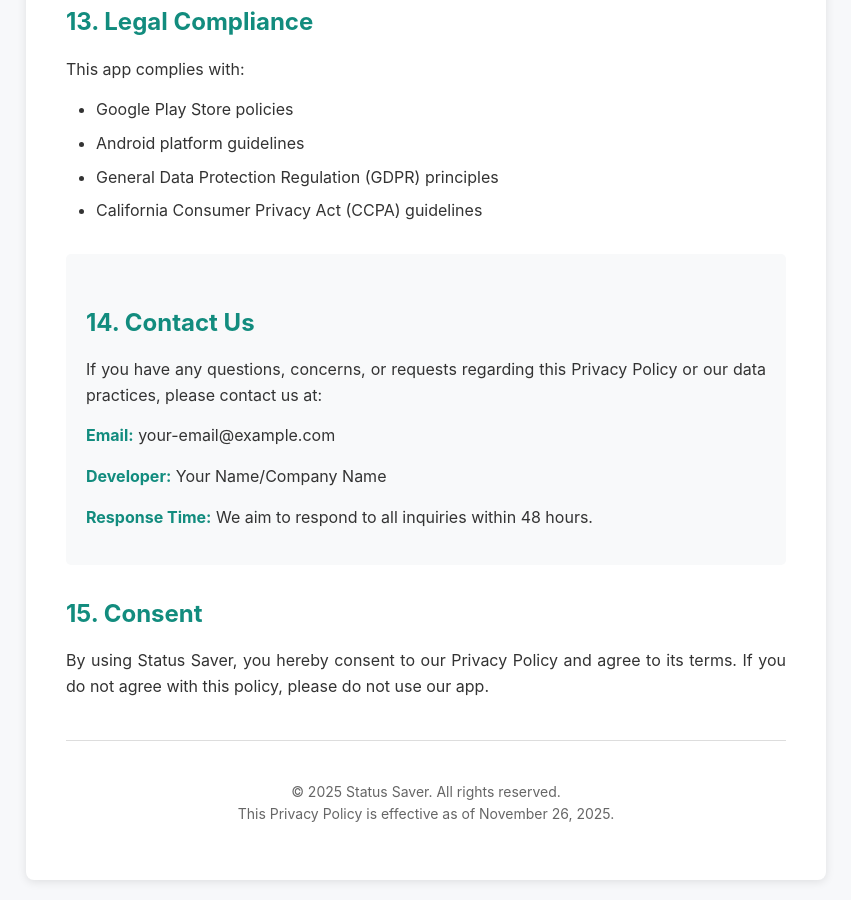
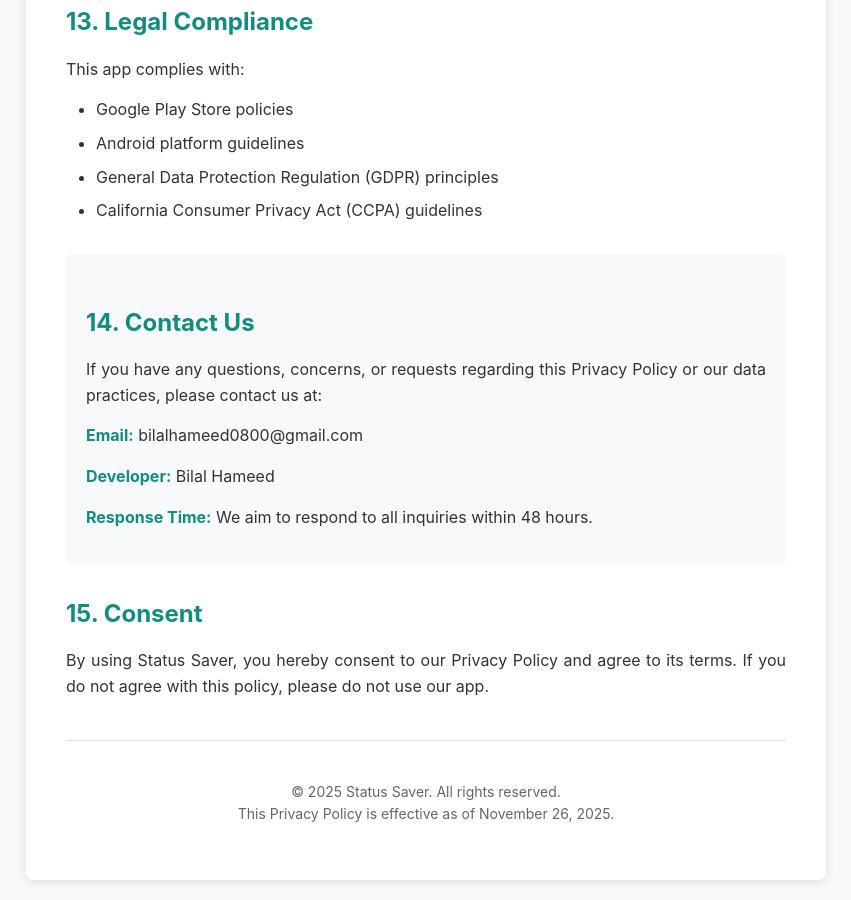
Before and after one commit to 1BilalHameed/PrivacyPolicies, a plain HTML site: page index.html in a window 1280 px wide. Shown: the part 5055-5955 px from the top of the page, without its empty margins (214-1065 px from the left). Drawn offline with Linux system fonts and the light colour scheme.

Commit message:
Update index.html
updated email and developer name

```diff
--- a/index.html
+++ b/index.html
@@ -308,8 +308,8 @@
         <div class="contact-info">
             <h2>14. Contact Us</h2>
             <p>If you have any questions, concerns, or requests regarding this Privacy Policy or our data practices, please contact us at:</p>
-            <p><strong>Email:</strong> your-email@example.com</p>
-            <p><strong>Developer:</strong> Your Name/Company Name</p>
+            <p><strong>Email:</strong> bilalhameed0800@gmail.com</p>
+            <p><strong>Developer:</strong> Bilal Hameed</p>
             <p><strong>Response Time:</strong> We aim to respond to all inquiries within 48 hours.</p>
         </div>
 
```
